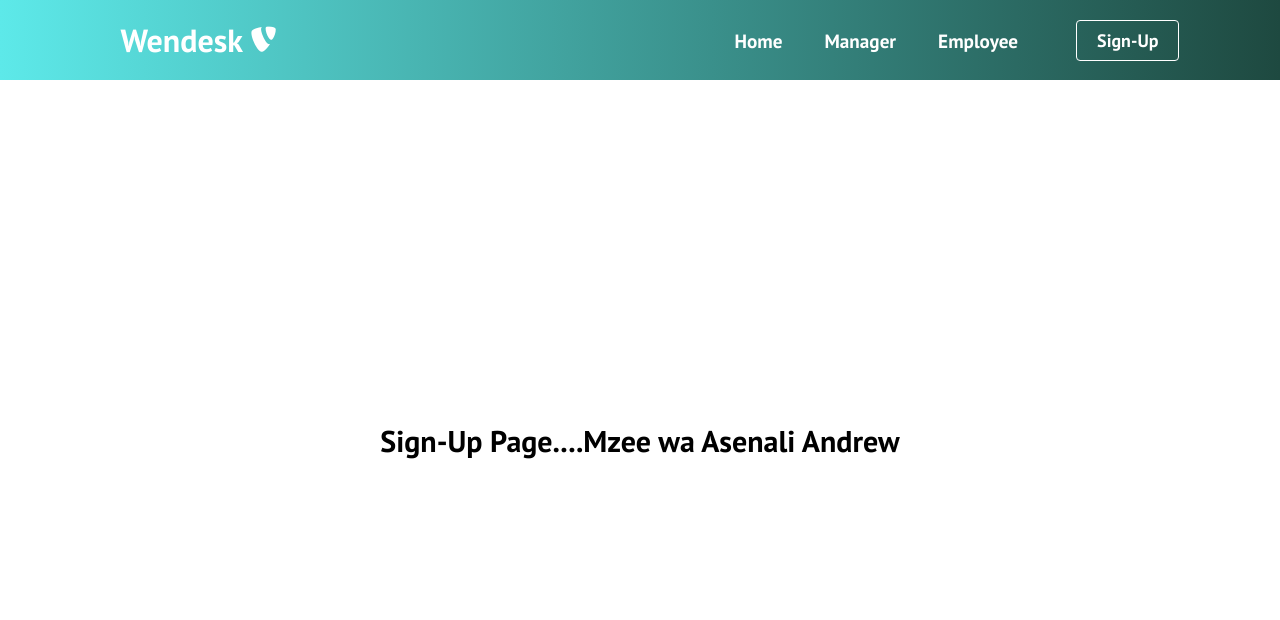
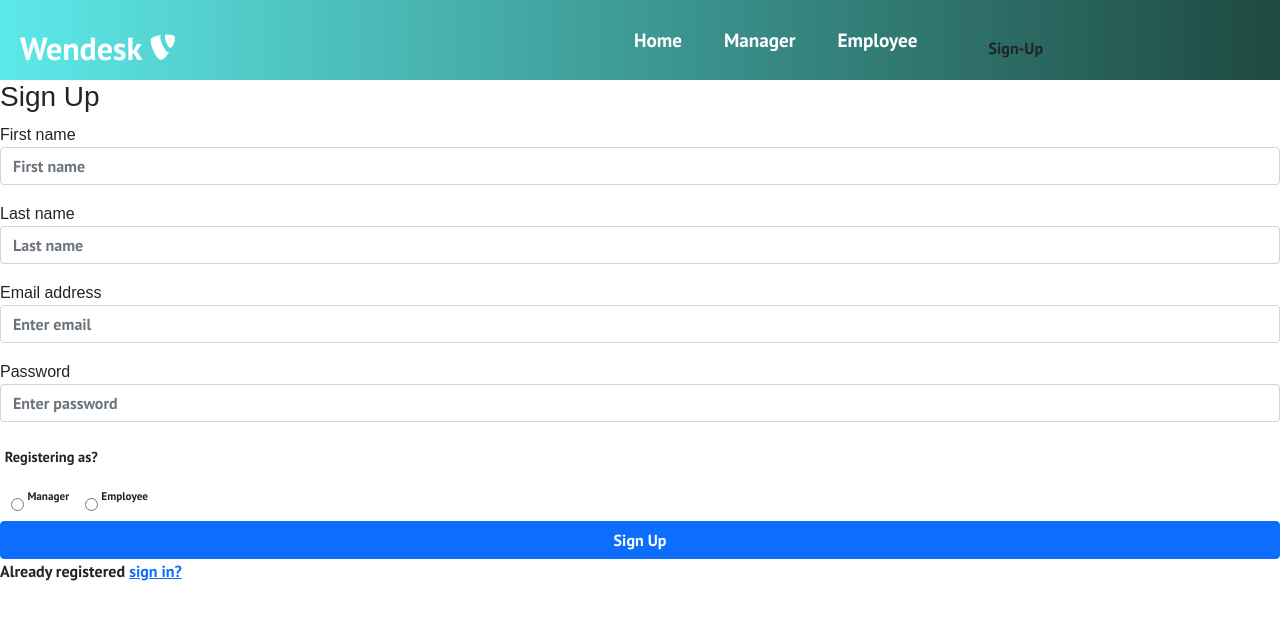
Before and after one commit to davidkiama/Asset-Inventory-Management, a React (Create React App) app: page /sign-up in a window 1280 px wide. Shown: the top 620 px of the page. Built offline with nearby package versions, Linux system fonts and the light colour scheme.

Commit message:
Reacjs Spring boot CRUD full stack application

```diff
--- a/package.json
+++ b/package.json
@@ -6,6 +6,7 @@
     "@testing-library/jest-dom": "^5.16.4",
     "@testing-library/react": "^13.1.1",
     "@testing-library/user-event": "^13.5.0",
+    "bootstrap": "^5.1.3",
     "react": "^18.1.0",
     "react-dom": "^18.1.0",
     "react-router-dom": "^6.3.0",
--- a/src/App.js
+++ b/src/App.js
@@ -1,14 +1,15 @@
-// import logo from './logo.svg';
-import './App.css';
+// // import logo from './logo.svg';
+// import './App.css';
 import React from 'react';
 import Navbar from './components/Navbar';
+import '../node_modules/bootstrap/dist/css/bootstrap.min.css'
 import { BrowserRouter as Router, Routes, Route } from 'react-router-dom';
 import Home from './components/pages/Home';
 import Manager from './components/pages/Manager';
 import Employee from './components/pages/Employee';
 import SignUp from './components/pages/SignUp';
+import Login from './components/pages/Login'
 import "./App.css";
-
 
 
 function App() {
@@ -23,6 +24,7 @@ function App() {
           <Route path="/manager" element={<Manager/>} exact />
           <Route path="/employee" element={<Employee/>} exact />
           <Route path="/sign-up" element={<SignUp/>} exact />
+          <Route path="/sign-in" element={<Login />} />
         </Routes>
       </Router>
     </>
--- /dev/null
+++ b/src/components/pages/Login.js
@@ -0,0 +1,43 @@
+import React, { Component } from 'react'
+export default class Login extends Component {
+  render() {
+    return (
+      <form>
+        <h3>Sign In</h3>
+        <div className="mb-3">
+          <label>Email address</label>
+          <input
+            type="email"
+            className="form-control"
+            placeholder="Enter email"
+          />
+        </div>
+        <div className="mb-3">
+          <label>Password</label>
+          <input
+            type="password"
+            className="form-control"
+            placeholder="Enter password"
+          />
+        </div>
+        <div className="mb-3">
+          <div className="custom-control custom-checkbox">
+            <input
+              type="checkbox"
+              className="custom-control-input"
+              id="customCheck1"
+            />
+            <label className="custom-control-label" htmlFor="customCheck1">
+              Remember me
+            </label>
+          </div>
+        </div>
+        <div className="d-grid">
+          <button type="submit" className="btn btn-primary">
+            Submit
+          </button>
+        </div>
+      </form>
+    )
+  }
+}
--- a/src/components/pages/SignUp.js
+++ b/src/components/pages/SignUp.js
@@ -1,9 +1,61 @@
-import React from 'react';
-import '../../App.css';
-
-
-
-
-export default function SignUp() {
-    return <h5 className='sign-up'>Sign-Up Page....Mzee wa Asenali Andrew</h5>;
+import React, { Component } from "react";
+// import * as React from 'react'
+import "../../static/css/SignUp.css";
+export default class SignUp extends Component {
+  render() {
+    return (
+      <form>
+        <h3>Sign Up</h3>
+        <div className="mb-3">
+          <label>First name</label>
+          <input
+            type="text"
+            className="form-control"
+            placeholder="First name"
+          />
+        </div>
+        <div className="mb-3">
+          <label>Last name</label>
+          <input type="text" className="form-control" placeholder="Last name" />
+        </div>
+        <div className="mb-3">
+          <label>Email address</label>
+          <input
+            type="email"
+            className="form-control"
+            placeholder="Enter email"
+          />
+        </div>
+        <div className="mb-3">
+          <label>Password</label>
+          <input
+            type="password"
+            className="form-control"
+            placeholder="Enter password"
+          />
+        </div>
+        <div className="register-form-form-role">
+          <p className="register-form-form-role-title">Registering as? </p>
+          <div className="register-form-form-role-container">
+            <div className="register-form-form-role-user">
+              <input type="radio" name="role" id="role" />
+              <p>Manager</p>
+            </div>
+            <div className="register-form-form-role-mover">
+              <input type="radio" name="role" id="role" />
+              <p>Employee</p>
+            </div>
+          </div>
+        </div>
+        <div className="d-grid">
+          <button type="submit" className="btn btn-primary">
+            Sign Up
+          </button>
+        </div>
+        <p className="forgot-password text-right">
+          Already registered <a href="/sign-in">sign in?</a>
+        </p>
+      </form>
+    );
+  }
 }
--- a/src/index.css
+++ b/src/index.css
@@ -11,3 +11,45 @@ code {
   font-family: source-code-pro, Menlo, Monaco, Consolas, 'Courier New',
     monospace;
 }
+
+@import url('https://fonts.googleapis.com/css?family=Fira+Sans:400,500,600,700,800');
+* {
+  box-sizing: border-box;
+}
+h1,h2,h3,h4,h5,h6,label,span {
+  font-weight: 500;
+  font-family: 'Fira Sans', sans-serif;
+}
+body, html, .App, #root, .auth-wrapper {
+  width: 100%;
+  height: 100%;
+}
+
+.auth-wrapper {
+  display: flex;
+  justify-content: center;
+  flex-direction: column;
+  text-align: left;
+}
+.auth-inner {
+  width: 450px;
+  margin: auto;
+  background: white;
+  box-shadow: 0px 14px 80px rgba(34, 35, 58, 0.2);
+  padding: 40px 55px 45px 55px;
+  border-radius: 15px;
+  transition: all .3s;
+}
+.auth-wrapper .form-control:focus {
+  border-color: #167bff;
+  box-shadow: none;
+}
+.auth-wrapper h3 {
+  text-align: center;
+  margin: 0;
+  line-height: 1;
+  padding-bottom: 20px;
+}
+.custom-control-label {
+  font-weight: 400;
+}
--- a/src/index.js
+++ b/src/index.js
@@ -1,6 +1,7 @@
 import React from 'react';
 import ReactDOM from 'react-dom/client';
 import App from './App';
+import './index.css'
 import reportWebVitals from './reportWebVitals';
 
 const root = ReactDOM.createRoot(document.getElementById('root'));
--- /dev/null
+++ b/src/static/css/SignUp.css
@@ -0,0 +1,70 @@
+
+.register-form-form-title {
+    padding: 1.5rem 0;
+}
+
+.register-form-form-title h1 {
+    font-weight: 400;
+    font-size: 1.5rem;
+}
+
+.register-form-form-role {
+    padding-top: .5rem;
+}
+
+.register-form-form-role-title {
+    padding-left: .3rem;
+    font-size: .9rem;
+}
+
+.register-form-form-role-container {
+    display: -webkit-box;
+    display: -ms-flexbox;
+    display: flex;
+    padding-top: .3rem;
+    padding-left: .7rem;
+}
+
+.register-form-form-role-user,
+.register-form-form-role-mover {
+    display: -webkit-box;
+    display: -ms-flexbox;
+    display: flex;
+}
+
+.register-form-form-role-user p,
+.register-form-form-role-mover p {
+    padding-left: .2rem;
+    font-size: .7rem;
+    font-weight: 700;
+}
+
+.register-form-form-role-mover {
+    padding-left: 1rem;
+}
+
+.register-form-form-register {
+    padding-top: 1.5rem;
+}
+
+@media (min-width: 768px) {
+    .register-form {
+        display: -ms-grid;
+        display: grid;
+        grid-template-columns: repeat(2, 1fr);
+        -ms-grid-rows: 400px;
+        grid-template-rows: 450px;
+    }
+    .register-form-login {
+        -ms-grid-column: 2;
+        -ms-grid-column-span: 1;
+        grid-column: 2/3;
+        -ms-grid-row: 1;
+        -ms-grid-row-span: 1;
+        grid-row: 1/2;
+        height: 100%;
+        border-top-right-radius: .3rem;
+        border-top-left-radius: 0;
+        border-bottom-right-radius: .3rem;
+    }
+}
```
Also changed, not shown: 1 other file (tests, documents, lock files or other folders).
